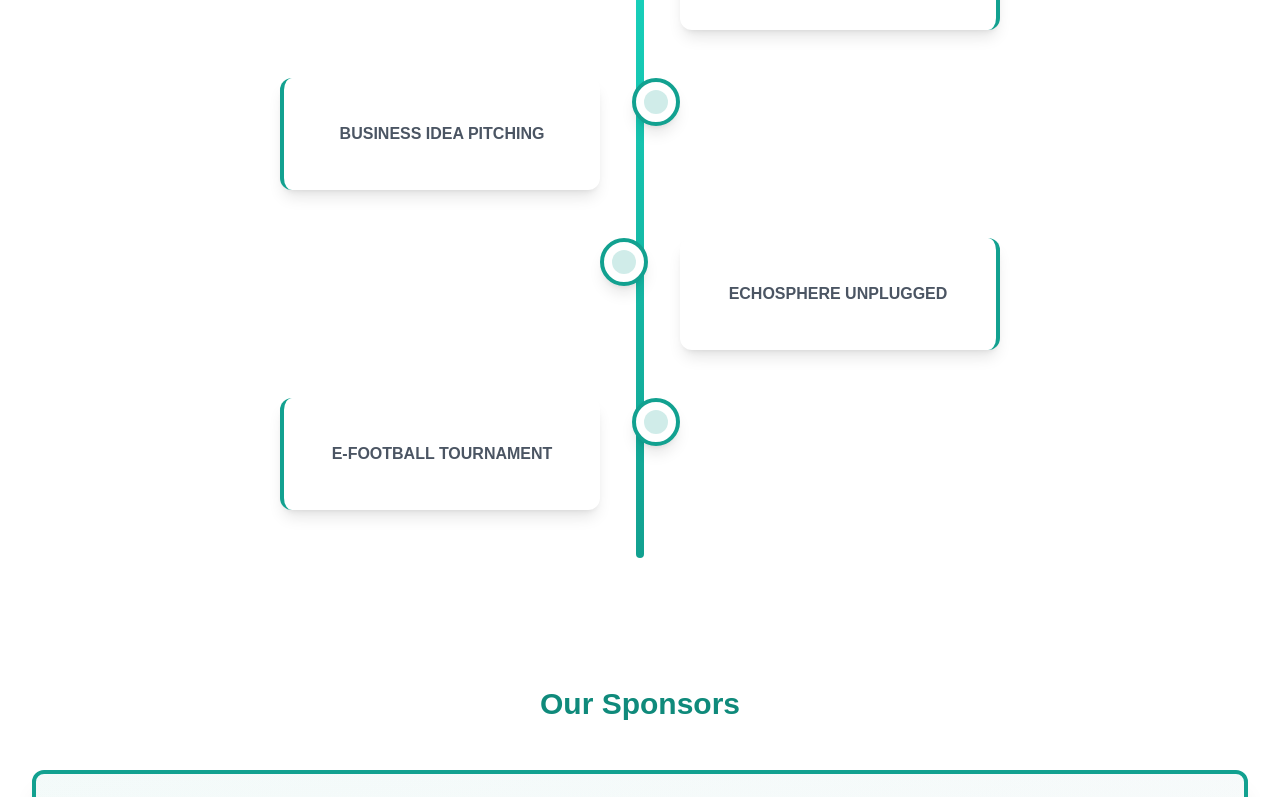
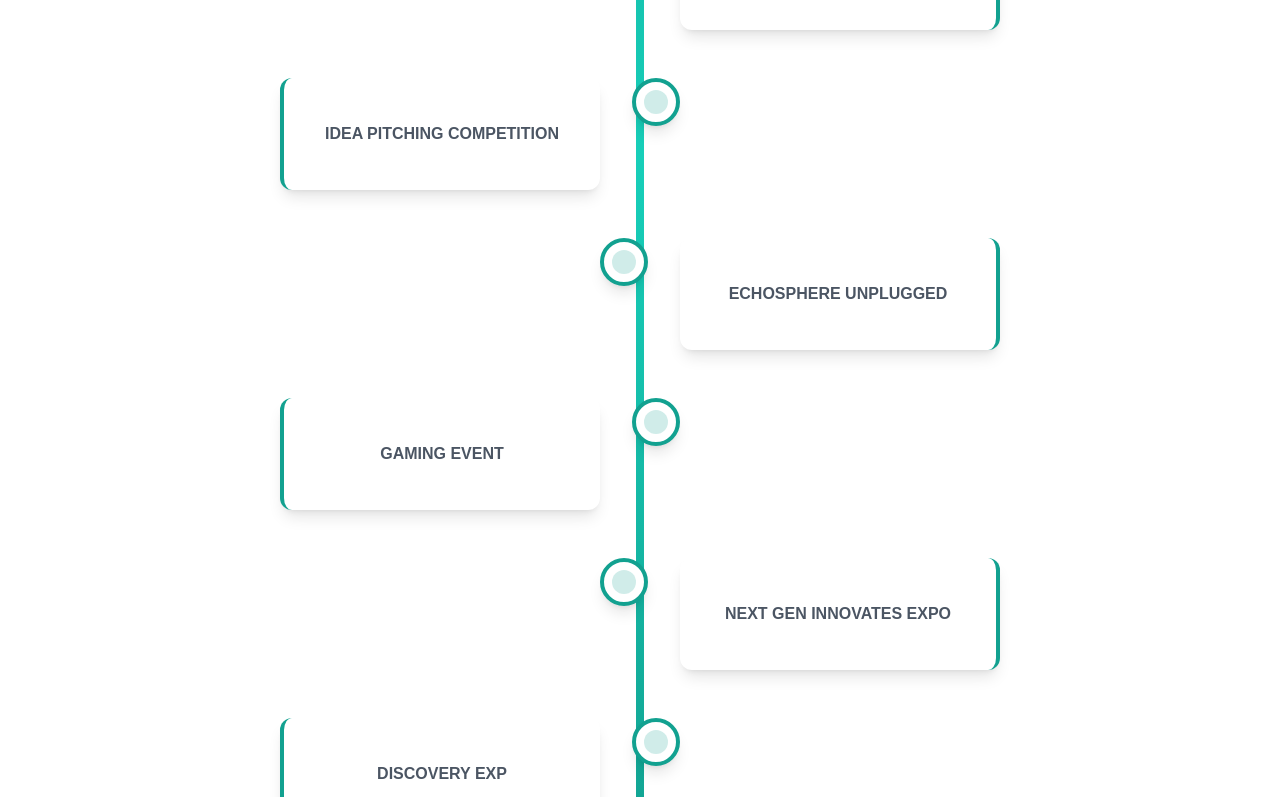
Before and after one commit to PU-Tech-Club/InnoSphere2025, a React (Vite) app: page / in a window 1280 px wide. Shown: the part 2000-2797 px from the top of the page. Built offline with nearby package versions, Linux system fonts and the light colour scheme.

Commit message:
fix: - Enlarged logo - Rename and Add event - Break line Contacts

```diff
--- a/src/App.tsx
+++ b/src/App.tsx
@@ -203,7 +203,7 @@ function AppContent() {
   const [event3Ref, event3Anim] = useStaggeredAnimation(300);
 
   // Staggered animation refs for timeline events
-  const timelineEventRefs = Array(7)
+  const timelineEventRefs = Array(9)
     .fill(null)
     .map((_, i) => useStaggeredAnimation(i * 150));
 
@@ -223,11 +223,11 @@ function AppContent() {
         <div className="flex justify-between h-16 items-center">
           {/* Logo */}
           <div className="flex items-center">
-            <div className="w-64 h-20 flex items-center" role="img" aria-label="Innosphere Logo">
+            <div className="w-40 h-16 flex items-center" role="img" aria-label="Innosphere Logo">
               <img
                 src={innosphereLogo}
                 alt="Innosphere Logo"
-                className="w-full h-full object-contain animate-pulse-glow drop-shadow-[0_0_15px_rgba(255,255,255,0.5)]"
+                className="w-80 h-80 object-contain animate-pulse-glow drop-shadow-[0_0_15px_rgba(255,255,255,0.5)]"
               />
             </div>
           </div>
@@ -563,7 +563,7 @@ function AppContent() {
                 style={{ minHeight: "600px" }}
               />
               <div className="w-full">
-                {[0, 1, 2, 3, 4, 5, 6].map((step, i) => {
+                {[0, 1, 2, 3, 4, 5, 6, 7, 8].map((step, i) => {
                   const [ref, anim] = timelineEventRefs[i];
                   return (
                     <div className="flex w-full mb-12 relative" key={i}>
@@ -579,9 +579,11 @@ function AppContent() {
                                 : i === 2
                                   ? "IT QUIZ"
                                   : i === 4
-                                    ? "BUSINESS IDEA PITCHING"
+                                    ? "IDEA PITCHING COMPETITION"
                                     : i === 6
-                                      ? "E-FOOTBALL TOURNAMENT"
+                                      ? "GAMING EVENT"
+                                      : i === 8
+                                        ? "DISCOVERY EXP"
                                         : ""}
                             </span>
                           </div>
@@ -613,6 +615,8 @@ function AppContent() {
                                   ? "INNOCANVAS"
                                 : i === 5
                                   ? "ECHOSPHERE UNPLUGGED"
+                                : i === 7
+                                  ? "NEXT GEN INNOVATES EXPO"
                                   : ""}
                             </span>
                           </div>
@@ -742,17 +746,21 @@ function AppContent() {
             <div className="space-y-2">
               <p className="flex items-center">
                 <a
-                  href="malto:innosphere.pu@gmail.com "
+                  href="mailto:innosphere.pu@gmail.com "
                   className="text-white hover:text-teal-light transition-colors"
                 >
                   innosphere.pu@gmail.com
                 </a>
               </p>
               <p className="flex items-center">
+                <div className="flex flex-col space-y-2">
                   <span className="text-white hover:text-teal-light transition-colors">
                     +977-9819295913 (Secretary)
+                  </span>
+                  <span className="text-white hover:text-teal-light transition-colors">
                     +977-9865379393 (Executive Head)
                   </span>
+                </div>
               </p>
               <p className="flex items-center">
                 <span className="text-white hover:text-teal-light transition-colors">
```
Lines whose indentation alone changed are shown as unchanged.
